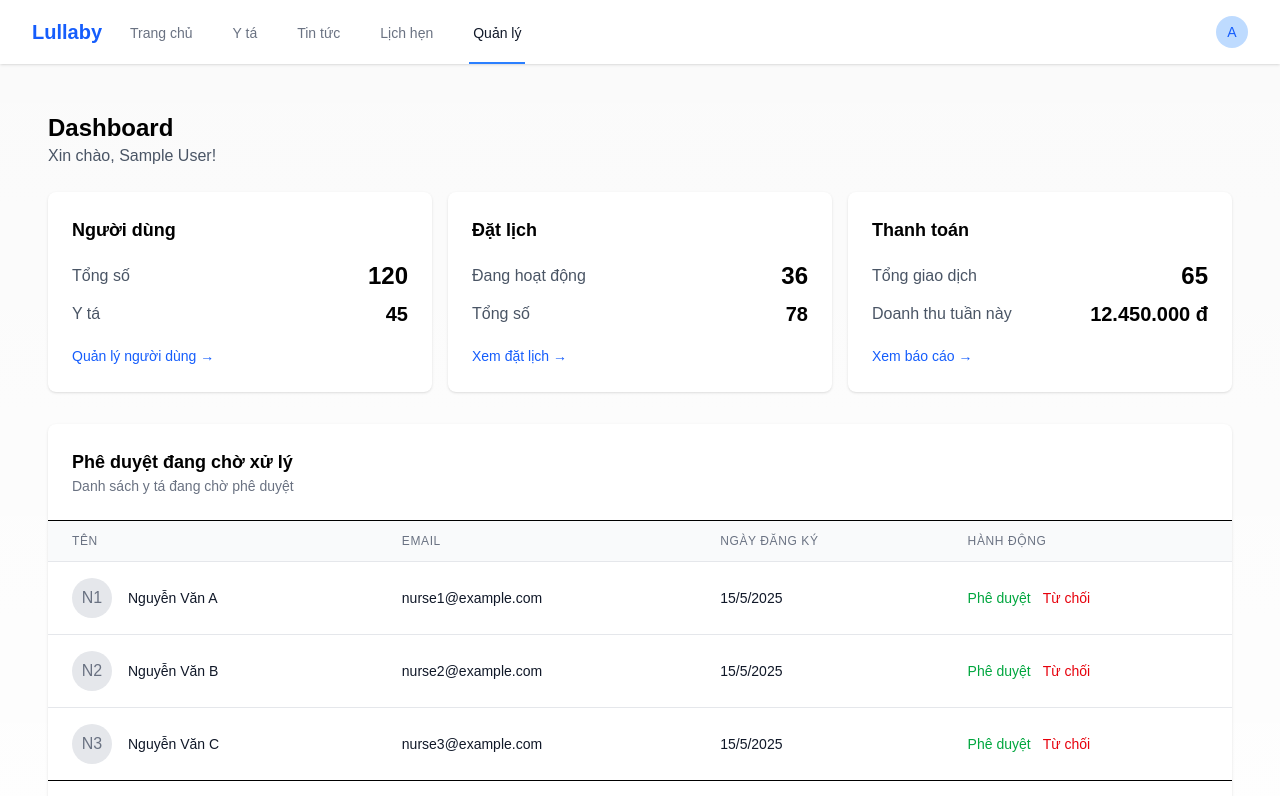
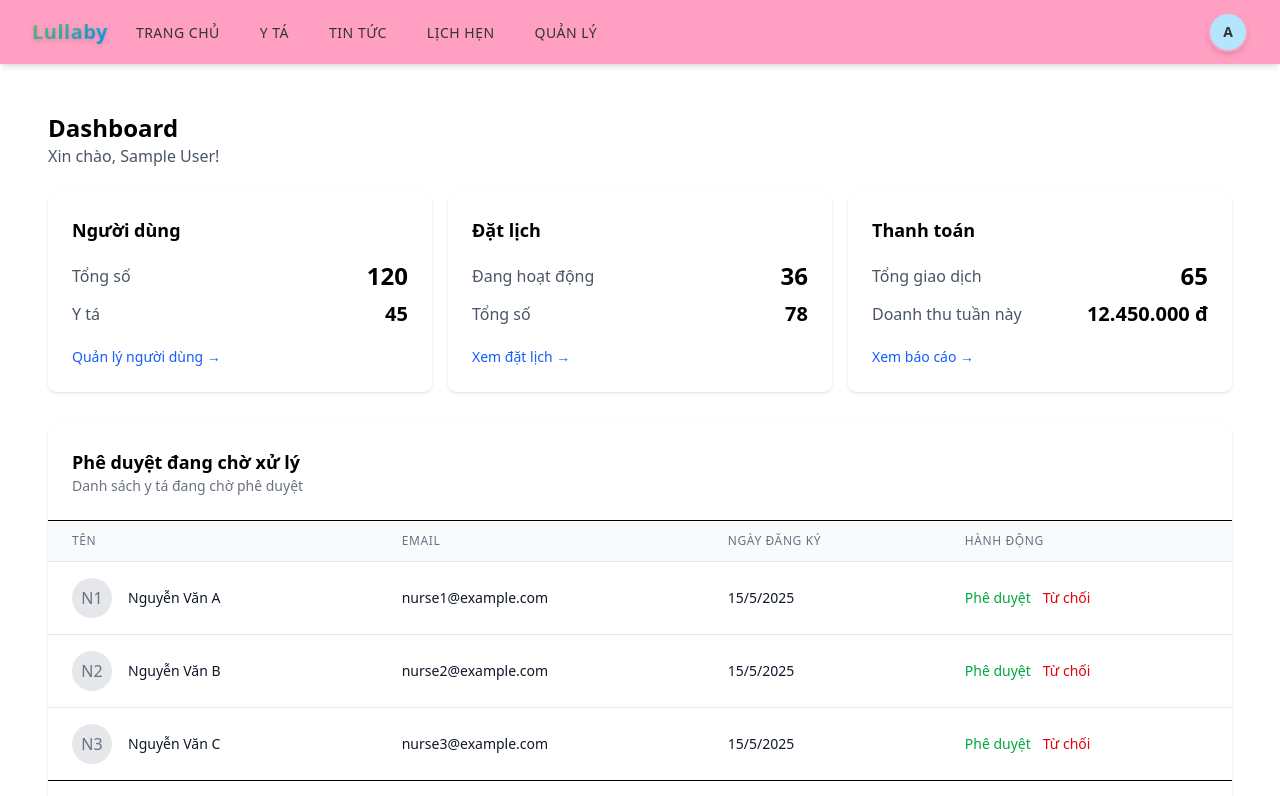
Before and after one commit to VoHy/lullaby-project-sep490, a Next.js app: page /dashboard in a window 1280 px wide. Shown: the top 796 px of the page. Built offline with nearby package versions, Linux system fonts and the light colour scheme; sample sign-in values are in the browser's storage.

Commit message:
update-header

```diff
--- a/src/app/components/header/Header.css
+++ b/src/app/components/header/Header.css
@@ -1,4 +1,32 @@
-#logo-icon {
-    box-shadow: 10px 20px;
-    font-size: 200px;
+/* Logo styling with smaller size */
+.logo-icon {
+    font-size: 20px;
+    font-weight: 800;
+    background: linear-gradient(135deg, #76c168, #00a1ff);
+    background-clip: text;
+    -webkit-background-clip: text;
+    -webkit-text-fill-color: transparent;
+    position: relative;
+    padding: 4px 0;
+    text-shadow: 0 2px 4px rgba(0, 0, 0, 0.15);
+    letter-spacing: 0.5px;
+    transition: transform 0.3s ease;
 }
+
+.logo-icon:hover {
+    transform: scale(1.05);
+}
+
+/* Add a bottom border animation for navigation links */
+header nav a {
+    position: relative;
+    text-transform: uppercase;
+    letter-spacing: 0.5px;
+    font-weight: 500;
+}
+
+/* Main content padding to accommodate fixed header */
+body {
+    padding-top: 64px;
+    /* Matches the header height */
+}
--- a/src/app/components/header/Header.js
+++ b/src/app/components/header/Header.js
@@ -1,9 +1,10 @@
-'use client';
+"use client";
 
-import { useState, useEffect } from 'react';
-import Link from 'next/link';
-import { usePathname } from 'next/navigation';
-import authService from '@/services/auth/authService';
+import { useState, useEffect } from "react";
+import Link from "next/link";
+import { usePathname } from "next/navigation";
+import authService from "@/services/auth/authService";
+import "./Header.css";
 
 export default function Header() {
   const pathname = usePathname();
@@ -18,27 +19,27 @@ export default function Header() {
 
       if (authenticated) {
         const user = authService.getCurrentUser();
-        setUserRole(user?.role || 'guest');
+        setUserRole(user?.role || "guest");
       } else {
-        setUserRole('guest');
+        setUserRole("guest");
       }
     };
 
     checkAuth();
     // Đăng ký listener cho thay đổi localStorage (đăng nhập/đăng xuất)
-    window.addEventListener('storage', checkAuth);
+    window.addEventListener("storage", checkAuth);
 
     return () => {
-      window.removeEventListener('storage', checkAuth);
+      window.removeEventListener("storage", checkAuth);
     };
   }, []);
 
   const handleLogout = () => {
     authService.logout();
     setIsLoggedIn(false);
-    setUserRole('guest');
+    setUserRole("guest");
     // Trigger localStorage event để các components khác biết
-    window.dispatchEvent(new Event('storage'));
+    window.dispatchEvent(new Event("storage"));
   };
 
   const toggleMenu = () => {
@@ -46,44 +47,44 @@ export default function Header() {
   };
 
   return (
-    <header className="bg-white shadow-sm">
+    <header className="fixed top-0 left-0 right-0 z-50 bg-[#ff9fc1] shadow-md">
       <div className="max-w-7xl mx-auto px-4 sm:px-6 lg:px-8">
         <div className="flex justify-between h-16">
           <div className="flex">
             <div className="flex-shrink-0 flex items-center">
-              <Link href="/" className="font-bold text-xl text-blue-600" id="logo-icon">
+              <Link
+                href="/"
+                className="logo-icon font-bold text-xl text-charcoal"
+                id="logo-icon">
                 Lullaby
               </Link>
             </div>
             <nav className="hidden sm:ml-6 sm:flex sm:space-x-8">
               <Link
                 href="/"
-                className={`inline-flex items-center px-1 pt-1 border-b-2 text-sm font-medium ${
-                  pathname === '/'
-                    ? 'border-blue-500 text-gray-900'
-                    : 'border-transparent text-gray-500 hover:border-gray-300 hover:text-gray-700'
-                }`}
-              >
+                className={`inline-flex items-center px-1 pt-1 border-b-2 text-sm font-medium transition-colors duration-200 ${
+                  pathname === "/"
+                    ? "border-[#ff9fc1] text-charcoal"
+                    : "border-transparent text-charcoal hover:border-sky-blue hover:text-[#ff9fc1]"
+                }`}>
                 Trang chủ
               </Link>
               <Link
                 href="/nurse"
-                className={`inline-flex items-center px-1 pt-1 border-b-2 text-sm font-medium ${
-                  pathname.startsWith('/nurse')
-                    ? 'border-blue-500 text-gray-900'
-                    : 'border-transparent text-gray-500 hover:border-gray-300 hover:text-gray-700'
-                }`}
-              >
+                className={`inline-flex items-center px-1 pt-1 border-b-2 text-sm font-medium transition-colors duration-200 ${
+                  pathname.startsWith("/nurse")
+                    ? "border-[#ff9fc1] text-charcoal"
+                    : "border-transparent text-charcoal hover:border-sky-blue hover:text-[#ff9fc1]"
+                }`}>
                 Y tá
               </Link>
               <Link
                 href="/news"
-                className={`inline-flex items-center px-1 pt-1 border-b-2 text-sm font-medium ${
-                  pathname.startsWith('/news')
-                    ? 'border-blue-500 text-gray-900'
-                    : 'border-transparent text-gray-500 hover:border-gray-300 hover:text-gray-700'
-                }`}
-              >
+                className={`inline-flex items-center px-1 pt-1 border-b-2 text-sm font-medium transition-colors duration-200 ${
+                  pathname.startsWith("/news")
+                    ? "border-[#ff9fc1] text-charcoal"
+                    : "border-transparent text-charcoal hover:border-sky-blue hover:text-[#ff9fc1]"
+                }`}>
                 Tin tức
               </Link>
 
@@ -92,25 +93,25 @@ export default function Header() {
                 <>
                   <Link
                     href="/appointments"
-                    className={`inline-flex items-center px-1 pt-1 border-b-2 text-sm font-medium ${
-                      pathname.startsWith('/appointments')
-                        ? 'border-blue-500 text-gray-900'
-                        : 'border-transparent text-gray-500 hover:border-gray-300 hover:text-gray-700'
-                    }`}
-                  >
+                    className={`inline-flex items-center px-1 pt-1 border-b-2 text-sm font-medium transition-colors duration-200 ${
+                      pathname.startsWith("/appointments")
+                        ? "border-[#ff9fc1] text-charcoal"
+                        : "border-transparent text-charcoal hover:border-sky-blue hover:text-[#ff9fc1]"
+                    }`}>
                     Lịch hẹn
                   </Link>
 
                   {/* Menu điều hướng dành riêng cho y tá/admin */}
-                  {(userRole === 'nurse' || userRole === 'admin' || userRole === 'specialist') && (
+                  {(userRole === "nurse" ||
+                    userRole === "admin" ||
+                    userRole === "specialist") && (
                     <Link
                       href="/dashboard"
-                      className={`inline-flex items-center px-1 pt-1 border-b-2 text-sm font-medium ${
-                        pathname.startsWith('/dashboard')
-                          ? 'border-blue-500 text-gray-900'
-                          : 'border-transparent text-gray-500 hover:border-gray-300 hover:text-gray-700'
-                      }`}
-                    >
+                      className={`inline-flex items-center px-1 pt-1 border-b-2 text-sm font-medium transition-colors duration-200 ${
+                        pathname.startsWith("/dashboard")
+                          ? "border-[#ff9fc1] text-charcoal"
+                          : "border-transparent text-charcoal hover:border-sky-blue hover:text-[#ff9fc1]"
+                      }`}>
                       Quản lý
                     </Link>
                   )}
@@ -125,58 +126,58 @@ export default function Header() {
                 <div>
                   <button
                     type="button"
-                    className="bg-white rounded-full flex text-sm focus:outline-none focus:ring-2 focus:ring-offset-2 focus:ring-blue-500"
+                    className="rounded-full flex text-sm focus:outline-none focus:ring-2 focus:ring-offset-2 focus:ring-[#ff9fc1]"
                     id="user-menu-button"
-                    onClick={toggleMenu}
-                  >
+                    onClick={toggleMenu}>
                     <span className="sr-only">Open user menu</span>
-                    <div className="h-8 w-8 rounded-full bg-blue-200 flex items-center justify-center text-blue-600">
-                      {userRole === 'admin' ? 'A' : userRole === 'nurse' ? 'N' : userRole === 'specialist' ? 'S' : 'U'}
+                    <div className="h-10 w-10 rounded-full bg-sky-blue flex items-center justify-center text-charcoal font-bold shadow-md border-2 border-[#ff9fc1]">
+                      {userRole === "admin"
+                        ? "A"
+                        : userRole === "nurse"
+                        ? "N"
+                        : userRole === "specialist"
+                        ? "S"
+                        : "U"}
                     </div>
                   </button>
                 </div>
 
                 {isMenuOpen && (
                   <div
-                    className="origin-top-right absolute right-0 mt-2 w-48 rounded-md shadow-lg py-1 bg-white ring-1 ring-black ring-opacity-5 focus:outline-none"
-                    role="menu"
-                  >
+                    className="origin-top-right absolute right-0 mt-2 w-48 rounded-md shadow-lg py-1 bg-warm-white ring-1 ring-[#ff9fc1] ring-opacity-75 focus:outline-none"
+                    role="menu">
                     <Link
                       href="/profile"
-                      className="block px-4 py-2 text-sm text-gray-700 hover:bg-gray-100"
+                      className="block px-4 py-2 text-sm text-charcoal hover:bg-[#ff9fc1] hover:text-charcoal transition-colors duration-150"
                       role="menuitem"
-                      onClick={() => setIsMenuOpen(false)}
-                    >
+                      onClick={() => setIsMenuOpen(false)}>
                       Hồ sơ
                     </Link>
-                    {userRole === 'relative' && (
+                    {userRole === "relative" && (
                       <>
                         <Link
                           href="/profile/patient"
-                          className="block px-4 py-2 text-sm text-gray-700 hover:bg-gray-100"
+                          className="block px-4 py-2 text-sm text-charcoal hover:bg-[#ff9fc1] hover:text-charcoal transition-colors duration-150"
                           role="menuitem"
-                          onClick={() => setIsMenuOpen(false)}
-                        >
+                          onClick={() => setIsMenuOpen(false)}>
                           Hồ sơ bệnh nhân
                         </Link>
                         <Link
                           href="/payment/history"
-                          className="block px-4 py-2 text-sm text-gray-700 hover:bg-gray-100"
+                          className="block px-4 py-2 text-sm text-charcoal hover:bg-[#ff9fc1] hover:text-charcoal transition-colors duration-150"
                           role="menuitem"
-                          onClick={() => setIsMenuOpen(false)}
-                        >
+                          onClick={() => setIsMenuOpen(false)}>
                           Lịch sử thanh toán
                         </Link>
                       </>
                     )}
                     <button
-                      className="block w-full text-left px-4 py-2 text-sm text-gray-700 hover:bg-gray-100"
+                      className="block w-full text-left px-4 py-2 text-sm text-charcoal hover:bg-[#ff9fc1] hover:text-charcoal transition-colors duration-150"
                       role="menuitem"
                       onClick={() => {
                         handleLogout();
                         setIsMenuOpen(false);
-                      }}
-                    >
+                      }}>
                       Đăng xuất
                     </button>
                   </div>
@@ -186,14 +187,12 @@ export default function Header() {
               <div className="flex space-x-4">
                 <Link
                   href="/auth/login"
-                  className="inline-flex items-center px-4 py-2 border border-transparent text-sm font-medium rounded-md text-blue-600 bg-white hover:bg-gray-50"
-                >
+                  className="inline-flex items-center px-4 py-2 border border-transparent text-sm font-medium rounded-md text-charcoal bg-[#ff9fc1] hover:bg-[#ff9fc1]/80 shadow-sm transition-colors duration-200">
                   Đăng nhập
                 </Link>
                 <Link
                   href="/auth/register"
-                  className="inline-flex items-center px-4 py-2 border border-transparent text-sm font-medium rounded-md text-white bg-soft-mint-green hover:bg-blue-700"
-                >
+                  className="inline-flex items-center px-4 py-2 border border-transparent text-sm font-medium rounded-md text-charcoal bg-sky-blue hover:bg-sky-blue/80 shadow-sm transition-colors duration-200">
                   Đăng ký
                 </Link>
               </div>
@@ -204,27 +203,38 @@ export default function Header() {
           <div className="flex items-center sm:hidden">
             <button
               type="button"
-              className="inline-flex items-center justify-center p-2 rounded-md text-gray-400 hover:text-gray-500 hover:bg-gray-100 focus:outline-none focus:ring-2 focus:ring-inset focus:ring-blue-500"
-              onClick={toggleMenu}
-            >
+              className="inline-flex items-center justify-center p-2 rounded-md text-charcoal hover:text-[#ff9fc1] hover:bg-[#ff9fc1]/30 focus:outline-none focus:ring-2 focus:ring-inset focus:ring-[#ff9fc1]"
+              onClick={toggleMenu}>
               <span className="sr-only">Open main menu</span>
               <svg
-                className={`${isMenuOpen ? 'hidden' : 'block'} h-6 w-6`}
+                className={`${
+                  isMenuOpen ? "hidden" : "block"
+                } h-6 w-6`}
                 xmlns="http://www.w3.org/2000/svg"
                 fill="none"
                 viewBox="0 0 24 24"
-                stroke="currentColor"
-              >
-                <path strokeLinecap="round" strokeLinejoin="round" strokeWidth={2} d="M4 6h16M4 12h16M4 18h16" />
+                stroke="currentColor">
+                <path
+                  strokeLinecap="round"
+                  strokeLinejoin="round"
+                  strokeWidth={2}
+                  d="M4 6h16M4 12h16M4 18h16"
+                />
               </svg>
               <svg
-                className={`${isMenuOpen ? 'block' : 'hidden'} h-6 w-6`}
+                className={`${
+                  isMenuOpen ? "block" : "hidden"
+                } h-6 w-6`}
                 xmlns="http://www.w3.org/2000/svg"
                 fill="none"
                 viewBox="0 0 24 24"
-                stroke="currentColor"
-              >
-                <path strokeLinecap="round" strokeLinejoin="round" strokeWidth={2} d="M6 18L18 6M6 6l12 12" />
+                stroke="currentColor">
+                <path
+                  strokeLinecap="round"
+                  strokeLinejoin="round"
+                  strokeWidth={2}
+                  d="M6 18L18 6M6 6l12 12"
+                />
               </svg>
             </button>
           </div>
@@ -232,39 +242,39 @@ export default function Header() {
       </div>
 
       {/* Mobile menu */}
-      <div className={`${isMenuOpen ? 'block' : 'hidden'} sm:hidden`}>
+      <div
+        className={`${
+          isMenuOpen ? "block" : "hidden"
+        } sm:hidden bg-[#ff9fc1]/90 backdrop-blur-sm`}>
         <div className="pt-2 pb-3 space-y-1">
           <Link
             href="/"
             className={`block pl-3 pr-4 py-2 border-l-4 text-base font-medium ${
-              pathname === '/'
-                ? 'border-blue-500 text-blue-700 bg-blue-50'
-                : 'border-transparent text-gray-500 hover:bg-gray-50 hover:border-gray-300 hover:text-gray-700'
+              pathname === "/"
+                ? "border-[#ff9fc1] text-charcoal bg-sky-blue/30"
+                : "border-transparent text-charcoal hover:bg-sky-blue/20 hover:border-sky-blue hover:text-[#ff9fc1]"
             }`}
-            onClick={() => setIsMenuOpen(false)}
-          >
+            onClick={() => setIsMenuOpen(false)}>
             Trang chủ
           </Link>
           <Link
             href="/nurse"
             className={`block pl-3 pr-4 py-2 border-l-4 text-base font-medium ${
-              pathname.startsWith('/nurse')
-                ? 'border-blue-500 text-blue-700 bg-blue-50'
-                : 'border-transparent text-gray-500 hover:bg-gray-50 hover:border-gray-300 hover:text-gray-700'
+              pathname.startsWith("/nurse")
+                ? "border-[#ff9fc1] text-charcoal bg-sky-blue/30"
+                : "border-transparent text-charcoal hover:bg-sky-blue/20 hover:border-sky-blue hover:text-[#ff9fc1]"
             }`}
-            onClick={() => setIsMenuOpen(false)}
-          >
+            onClick={() => setIsMenuOpen(false)}>
             Y tá
           </Link>
           <Link
             href="/news"
             className={`block pl-3 pr-4 py-2 border-l-4 text-base font-medium ${
-              pathname.startsWith('/news')
-                ? 'border-blue-500 text-blue-700 bg-blue-50'
-                : 'border-transparent text-gray-500 hover:bg-gray-50 hover:border-gray-300 hover:text-gray-700'
+              pathname.startsWith("/news")
+                ? "border-[#ff9fc1] text-charcoal bg-sky-blue/30"
+                : "border-transparent text-charcoal hover:bg-sky-blue/20 hover:border-sky-blue hover:text-[#ff9fc1]"
             }`}
-            onClick={() => setIsMenuOpen(false)}
-          >
+            onClick={() => setIsMenuOpen(false)}>
             Tin tức
           </Link>
 
@@ -273,25 +283,25 @@ export default function Header() {
               <Link
                 href="/appointments"
                 className={`block pl-3 pr-4 py-2 border-l-4 text-base font-medium ${
-                  pathname.startsWith('/appointments')
-                    ? 'border-blue-500 text-blue-700 bg-blue-50'
-                    : 'border-transparent text-gray-500 hover:bg-gray-50 hover:border-gray-300 hover:text-gray-700'
+                  pathname.startsWith("/appointments")
+                    ? "border-[#ff9fc1] text-charcoal bg-sky-blue/30"
+                    : "border-transparent text-charcoal hover:bg-sky-blue/20 hover:border-sky-blue hover:text-[#ff9fc1]"
                 }`}
-                onClick={() => setIsMenuOpen(false)}
-              >
+                onClick={() => setIsMenuOpen(false)}>
                 Lịch hẹn
               </Link>
 
-              {(userRole === 'nurse' || userRole === 'admin' || userRole === 'specialist') && (
+              {(userRole === "nurse" ||
+                userRole === "admin" ||
+                userRole === "specialist") && (
                 <Link
                   href="/dashboard"
                   className={`block pl-3 pr-4 py-2 border-l-4 text-base font-medium ${
-                    pathname.startsWith('/dashboard')
-                      ? 'border-blue-500 text-blue-700 bg-blue-50'
-                      : 'border-transparent text-gray-500 hover:bg-gray-50 hover:border-gray-300 hover:text-gray-700'
+                    pathname.startsWith("/dashboard")
+                      ? "border-[#ff9fc1] text-charcoal bg-sky-blue/30"
+                      : "border-transparent text-charcoal hover:bg-sky-blue/20 hover:border-sky-blue hover:text-[#ff9fc1]"
                   }`}
-                  onClick={() => setIsMenuOpen(false)}
-                >
+                  onClick={() => setIsMenuOpen(false)}>
                   Quản lý
                 </Link>
               )}
@@ -299,22 +309,20 @@ export default function Header() {
               <Link
                 href="/profile"
                 className={`block pl-3 pr-4 py-2 border-l-4 text-base font-medium ${
-                  pathname.startsWith('/profile')
-                    ? 'border-blue-500 text-blue-700 bg-blue-50'
-                    : 'border-transparent text-gray-500 hover:bg-gray-50 hover:border-gray-300 hover:text-gray-700'
+                  pathname.startsWith("/profile")
+                    ? "border-[#ff9fc1] text-charcoal bg-sky-blue/30"
+                    : "border-transparent text-charcoal hover:bg-sky-blue/20 hover:border-sky-blue hover:text-[#ff9fc1]"
                 }`}
-                onClick={() => setIsMenuOpen(false)}
-              >
+                onClick={() => setIsMenuOpen(false)}>
                 Hồ sơ
               </Link>
 
               <button
-                className="block w-full text-left pl-3 pr-4 py-2 border-l-4 border-transparent text-base font-medium text-gray-500 hover:bg-gray-50 hover:border-gray-300 hover:text-gray-700"
+                className="block w-full text-left pl-3 pr-4 py-2 border-l-4 border-transparent text-base font-medium text-charcoal hover:bg-[#ff9fc1]/20 hover:border-[#ff9fc1] hover:text-charcoal"
                 onClick={() => {
                   handleLogout();
                   setIsMenuOpen(false);
-                }}
-              >
+                }}>
                 Đăng xuất
               </button>
             </>
@@ -322,16 +330,14 @@ export default function Header() {
             <>
               <Link
                 href="/auth/login"
-                className="block pl-3 pr-4 py-2 border-l-4 border-transparent text-base font-medium text-gray-500 hover:bg-gray-50 hover:border-gray-300 hover:text-gray-700"
-                onClick={() => setIsMenuOpen(false)}
-              >
+                className="block pl-3 pr-4 py-2 border-l-4 border-transparent text-base font-medium text-charcoal hover:bg-[#ff9fc1]/20 hover:border-[#ff9fc1] hover:text-[#ff9fc1]"
+                onClick={() => setIsMenuOpen(false)}>
                 Đăng nhập
               </Link>
               <Link
                 href="/auth/register"
-                className="block pl-3 pr-4 py-2 border-l-4 border-transparent text-base font-medium text-gray-500 hover:bg-gray-50 hover:border-gray-300 hover:text-gray-700"
-                onClick={() => setIsMenuOpen(false)}
-              >
+                className="block pl-3 pr-4 py-2 border-l-4 border-transparent text-base font-medium text-charcoal hover:bg-sky-blue/20 hover:border-sky-blue hover:text-sky-blue"
+                onClick={() => setIsMenuOpen(false)}>
                 Đăng ký
               </Link>
             </>
--- a/src/app/globals.css
+++ b/src/app/globals.css
@@ -9,7 +9,7 @@
   --mint-green: #aed9a7;
   --sky-blue: #B3E5FC;
   --charcoal: #333333;
-  --blush-pink: #FFD9E6;
+  --blush-pink: #ff0000;
   --soft-mint-green: #C2F5E9;
 }
 
@@ -28,13 +28,13 @@
   }
 }
 
-body {
+/* body {
   color: rgb(var(--foreground-rgb));
   background: linear-gradient(to bottom,
       transparent,
       rgb(var(--background-end-rgb))) rgb(var(--background-start-rgb));
   font-family: Arial, Helvetica, sans-serif;
-}
+} */
 
 /* Thêm các class màu tùy chỉnh */
 .bg-warm-white {
```
Also changed, not shown: src/app/page.js (+133 -37 lines).
